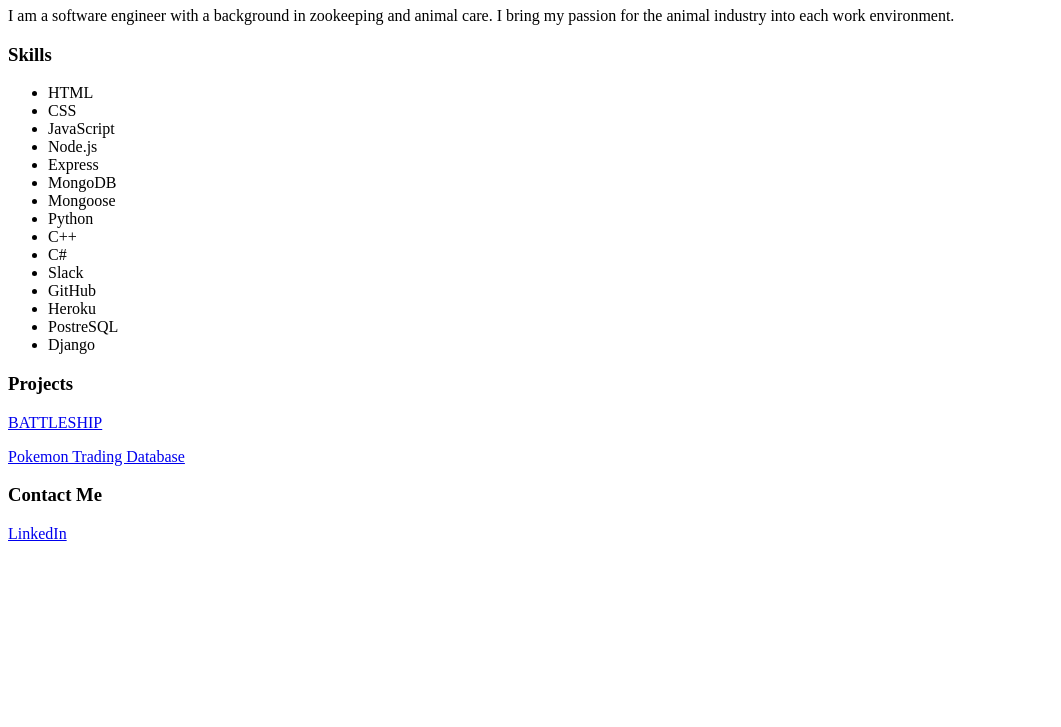
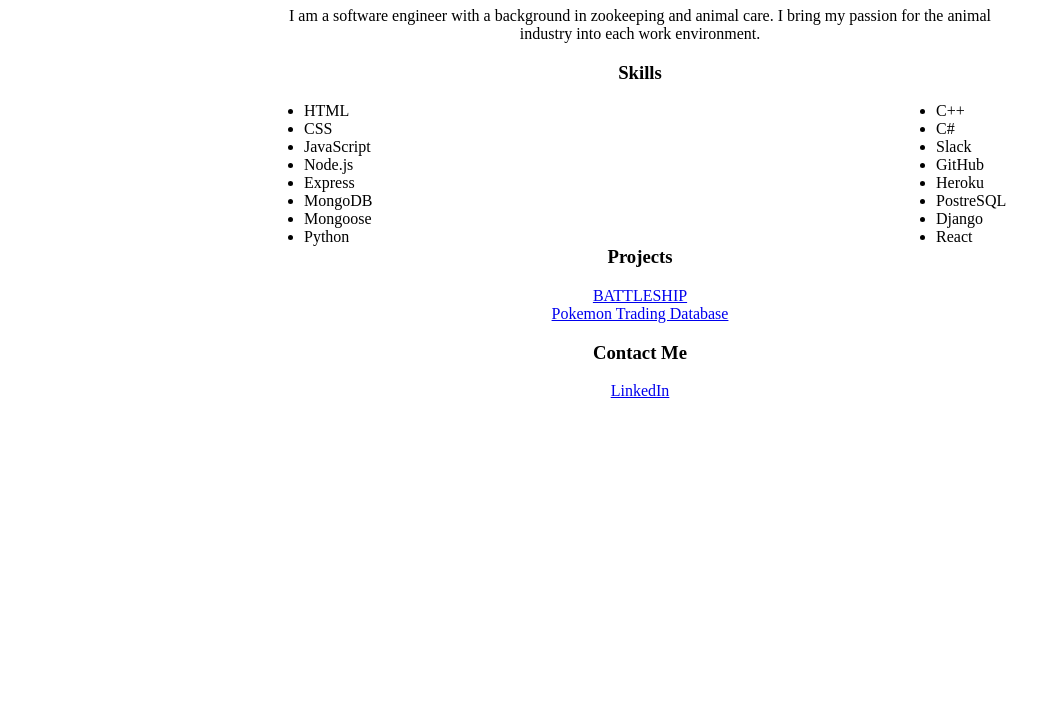
Before and after one commit to Christiano831/Portfolio, a plain HTML site: page index.html in a window 1280 px wide. Shown: the part 73-800 px from the top of the page, without its empty margins (0-1061 px from the left). Drawn offline with Linux system fonts and the light colour scheme.

Commit message:
centered text and seoarated bullet point columns

```diff
--- a/index.html
+++ b/index.html
@@ -4,13 +4,16 @@
     <meta charset="UTF-8">
     <meta http-equiv="X-UA-Compatible" content="IE=edge">
     <meta name="viewport" content="width=device-width, initial-scale=1.0">
+    <link rel="stylesheet" href="styles.css">
     <title>Christian Espinola</title>
 </head>
 <body>
     <h1>Christian Espinola</h1>
     <p>I am a software engineer with a background in zookeeping and animal care. I bring my passion for the animal industry into each work environment.</p>
     <h3>Skills</h3>
-    <ul>
+
+    <div class="skills1">
+        <ul class="skills">
         <li>HTML</li>
         <li>CSS</li>
         <li>JavaScript</li>
@@ -19,6 +22,10 @@
         <li>MongoDB</li>
         <li>Mongoose</li>
         <li>Python</li>
+        </ul>
+    </div>
+    <div class="skills2">
+        <ul class="skills">
         <li>C++</li>
         <li>C#</li>
         <li>Slack</li>
@@ -26,7 +33,10 @@
         <li>Heroku</li>
         <li>PostreSQL</li>
         <li>Django</li>
-    </ul>
+        <li>React</li>
+        </ul>
+    </div>
+    <br>
     <h3>Projects</h3>
     <p><a href="https://github.com/Christiano831/Battleship-Project">BATTLESHIP</a></p>
     <p><a href="https://github.com/Christiano831/Pokemon-Trader">Pokemon Trading Database</a></p>
--- /dev/null
+++ b/styles.css
@@ -0,0 +1,22 @@
+body {
+    text-align: center;
+}
+
+p {
+    margin: 0 20vw 0 20vw;
+}
+
+.skills {
+    margin: 0 20vw 0 20vw;
+    text-align: left;
+}
+
+.skills1 {
+    float: left;
+    width: 50%;
+}
+
+.skills2 {
+    float: right;
+    width: 50%;
+}
```
